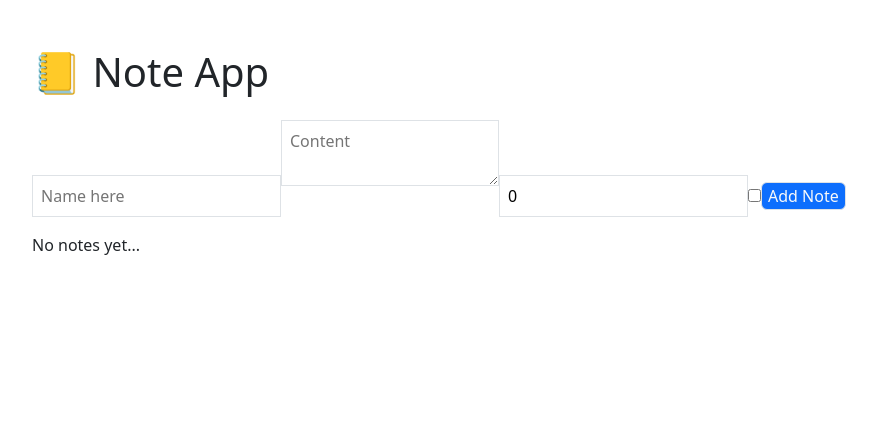
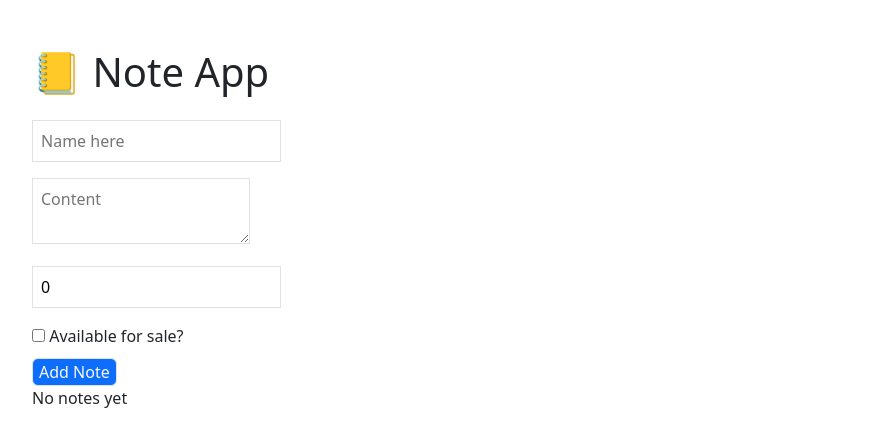
Before and after one commit to ThaiThienQuan/Note-App, a React (Vite) app: page / in a window 1280 px wide. Shown: the top 446 px of the page, without its empty margins (16-893 px from the left). Built offline with nearby package versions, Linux system fonts and the light colour scheme.

Commit message:
Update with search Note with filler

```diff
--- a/src/Components/NoteForm.tsx
+++ b/src/Components/NoteForm.tsx
@@ -46,6 +46,7 @@ export default function NoteForm({ addNote }: Props) {
           name="title"
           onChange={handleChange}
         />
+        <br />
         <textarea
           value={dataform.content}
           placeholder="Content"
@@ -53,20 +54,23 @@ export default function NoteForm({ addNote }: Props) {
           name="content"
           className={`p-2 mb-3 border`}
         ></textarea>
+        <br />
         <input
-          type="number"
-          name="number"
+          type="text"
+          name="price"
           value={dataform.price}
           onChange={handleChange}
           className={`p-2 mb-3 border`}
         />
+        <br />
         <input
           type="checkbox"
           name="available"
           checked={dataform.available}
           onChange={handleChange}
           className={`p-2 mb-3 border`}
-        />
+        /> Available for sale?
+        <br />
         <button className={`bg-primary text-light border rounded`}>
           Add Note
         </button>
--- a/src/Components/NoteList.tsx
+++ b/src/Components/NoteList.tsx
@@ -8,8 +8,8 @@ interface Props {
 export default function NoteList({ notes, deleteNote }: Props) {
   return (
     <div>
-      {notes.length === 0 ? (
-        <p>No notes yet...</p>
+      {notes.length == 0 ? (
+        <p>No notes yet</p>
       ) : (
         notes.map((note) => (
           <div
@@ -18,14 +18,16 @@ export default function NoteList({ notes, deleteNote }: Props) {
           >
             <h2 className="font-bold">{note.title}</h2>
             <p>{note.content}</p>
-            <small>{new Date(note.createAt).toLocaleString()}</small>
-            <br />
+            <p>{note.price}</p>
+            <strong>
+              <small>{new Date(note.createAt).toString()}</small>
+            </strong>
             <button
-              onClick={() => deleteNote(note.id)}
+              onClick={() => {
+                deleteNote(note.id);
+              }}
               className="text-red-500 mt-2"
-            >
-              Delete
-            </button>
+            >Delete</button>
           </div>
         ))
       )}
--- a/src/NoteApp/NoteAppComponent.tsx
+++ b/src/NoteApp/NoteAppComponent.tsx
@@ -16,6 +16,9 @@ export default function NoteAppComponent() {
   const deleteNote = useCallback((id: string) => {
     setnote(notes.filter((i) => i.id !== id));
   }, []);
+  const filterNote=()=>{
+
+  }
   return (
     <>
       <div className={`p-5 max-w-3xl mx-auto`}>
```
